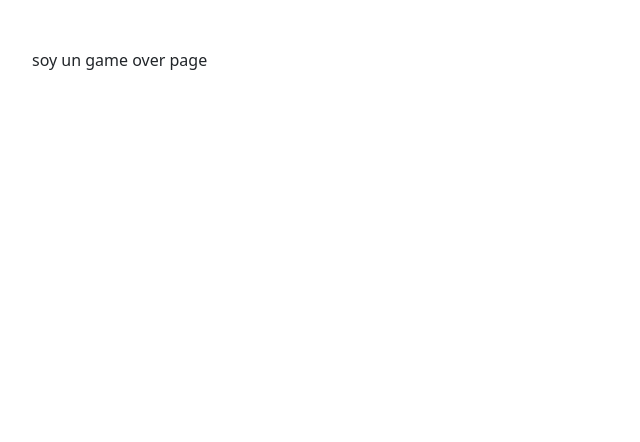
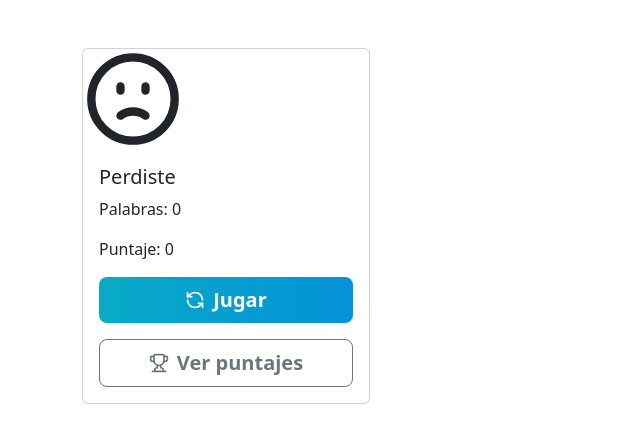
Before and after one commit to paula-carrano/unq-ui-paula-carrano-trabajo-final, a React (Vite) app: page /game-over in a window 1280 px wide. Shown: the top 442 px of the page, without its empty margins (0-640 px from the left). Built offline with nearby package versions, Linux system fonts and the light colour scheme.

Commit message:
gameOver sin tanto estilo

```diff
--- a/src/pages/Game.jsx
+++ b/src/pages/Game.jsx
@@ -1,4 +1,4 @@
-import { useEffect, useState } from "react";
+import { useCallback, useEffect, useState } from "react";
 import { useNavigate } from "react-router-dom";
 import { Col, Container, Row } from "react-bootstrap";
 import { Header, WordChain, WordInput } from "../components";
@@ -14,9 +14,18 @@ export const Game = () => {
     const [isValidating, setIsValidating] = useState(false);
     const navigate = useNavigate();
 
+    const finishGame = useCallback(() => {
+        navigate("/game-over", {
+            state: {
+                score,
+                wordCount: wordChain.length,
+            },
+        });
+    }, [navigate, score, wordChain.length]);
+
     useEffect(() => {
         if (timeLeft === 0) {
-            navigate("/game-over");
+            finishGame();
             return;
         }
 
@@ -25,13 +34,13 @@ export const Game = () => {
         }, 1000);
 
         return () => clearTimeout(timerId);
-    }, [timeLeft, navigate]);
+    }, [timeLeft, finishGame]);
 
     const handleWordSubmit = async (word) => {
         const formattedWord = word.trim().toUpperCase();
 
         if (formattedWord === "") {
-            navigate("/game-over");
+            finishGame();
             return;
         }
 
@@ -40,7 +49,7 @@ export const Game = () => {
         );
 
         if (alreadyUsed) {
-            navigate("/game-over");
+            finishGame();
             return;
         }
 
@@ -51,7 +60,7 @@ export const Game = () => {
             const currentLetter = formattedWord.at(0);
 
             if (currentLetter !== expectedLetter) {
-                navigate("/game-over");
+                finishGame();
                 return;
             }
         }
@@ -62,11 +71,11 @@ export const Game = () => {
             const wordExists = await validateWord(formattedWord);
 
             if (!wordExists) {
-                navigate("/game-over");
+                finishGame();
                 return;
             }
         } catch {
-            navigate("/game-over");
+            finishGame();
             return;
         } finally {
             setIsValidating(false);
--- a/src/pages/GameOver.jsx
+++ b/src/pages/GameOver.jsx
@@ -1,3 +1,48 @@
+import { Frown, RefreshCcw, Trophy } from "lucide-react";
+import { Link, useLocation } from "react-router-dom";
+import { Button, Card, Container, Stack } from "react-bootstrap";
+
 export const GameOver = () => {
-    return <div> soy un game over page</div>;
+    const { state } = useLocation();
+    const score = state?.score ?? 0;
+    const wordCount = state?.wordCount ?? 0;
+
+    return (
+        <Container>
+            <Card style={{ width: "18rem" }}>
+                <Frown size={100} />
+                <Card.Body>
+                    <Card.Title>Perdiste</Card.Title>
+
+                    <p>Palabras: {wordCount}</p>
+                    <p>Puntaje: {score}</p>
+                    <Stack gap={3} className="w-100">
+                        <Button
+                            as={Link}
+                            to="/game"
+                            size="lg"
+                            className="border-0 fw-semibold d-flex align-items-center justify-content-center gap-2 py-2"
+                            style={{
+                                background:
+                                    "linear-gradient(90deg, #08abc6 0%, #0492d9 100%)",
+                            }}
+                        >
+                            <RefreshCcw size={20} />
+                            Jugar
+                        </Button>
+                        <Button
+                            as={Link}
+                            to="/leaderboard"
+                            variant="outline-secondary"
+                            size="lg"
+                            className=" fw-semibold d-flex align-items-center justify-content-center gap-2 py-2"
+                        >
+                            <Trophy size={20} />
+                            Ver puntajes
+                        </Button>
+                    </Stack>
+                </Card.Body>
+            </Card>
+        </Container>
+    );
 };
```
